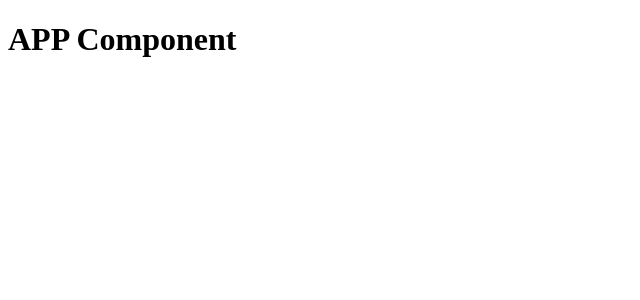
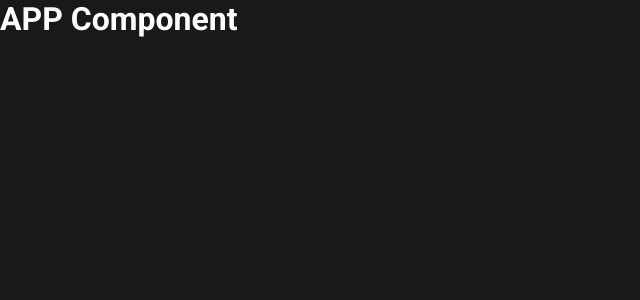
Before and after one commit to leandrofahur/crypto-track-dashboard, a React (Vite) app in the folder client/: page / in a window 1280 px wide. Shown: the top 300 px of the page, without its empty margins (0-640 px from the left). Built offline with nearby package versions, Linux system fonts and the light colour scheme.

Commit message:
ThemeProvider configured with defaultTheme provided by the figma

```diff
--- a/client/src/App.tsx
+++ b/client/src/App.tsx
@@ -1,3 +1,12 @@
+import { ThemeProvider } from 'styled-components'
+import { GlobalStyles } from './styles/global'
+import { defaultTheme } from './styles/themes/default'
+
 export function App() {
-  return <h1>APP Component</h1>
+  return (
+    <ThemeProvider theme={defaultTheme}>
+      <h1>APP Component</h1>
+      <GlobalStyles />
+    </ThemeProvider>
+  )
 }
--- a/client/src/styles/global.ts
+++ b/client/src/styles/global.ts
@@ -8,8 +8,8 @@
   }
 
   body {
-    background-color: #333;
-    color: #fff;
+    background-color:${(props) => props.theme['secondary-500']};
+    color: ${(props) => props.theme.white};
     -webkit-font-smoothing: antialiased;
   }
 
--- a/client/src/styles/themes/light.ts
+++ b/client/src/styles/themes/default.ts
@@ -1,5 +1,6 @@
-export const light = {
-  white: '#fff',
+export const defaultTheme = {
+  white: '#ffffff',
+  black: '#000000',
 
   'primary-900': '#200371',
   'primary-800': '#2E0689',
```
Also changed, not shown: client/src/@types/styled.d.ts (added, +8 -0 lines).
